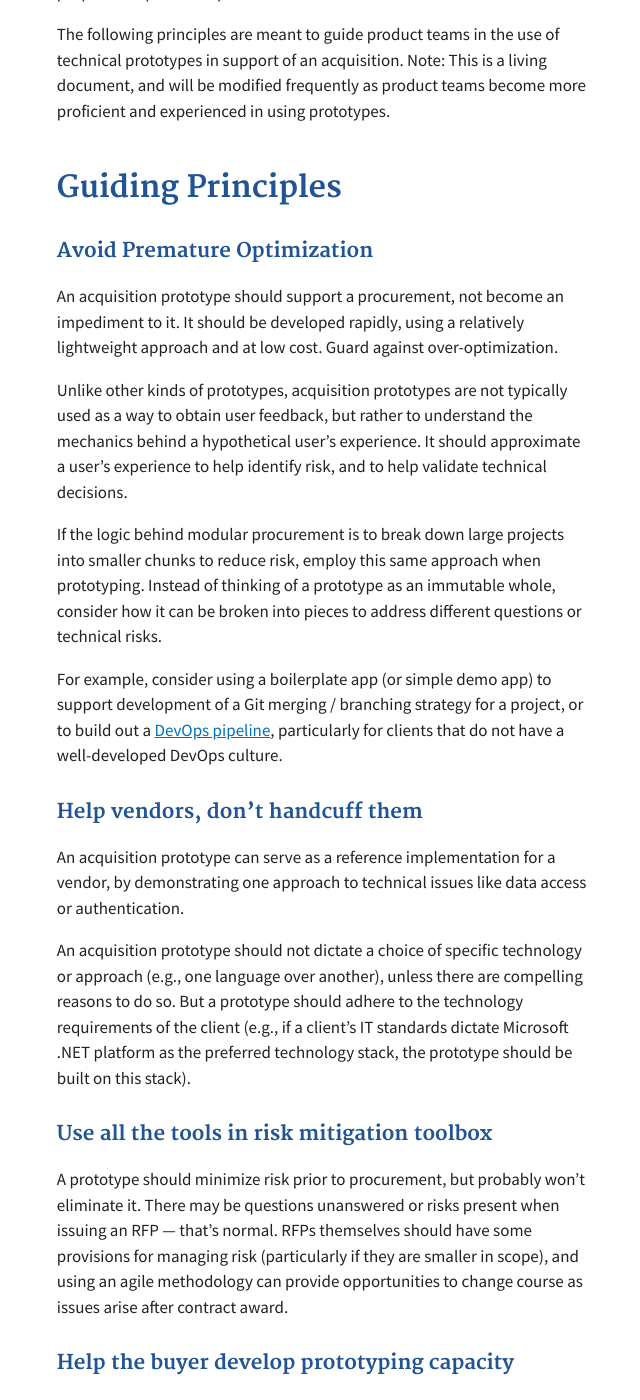
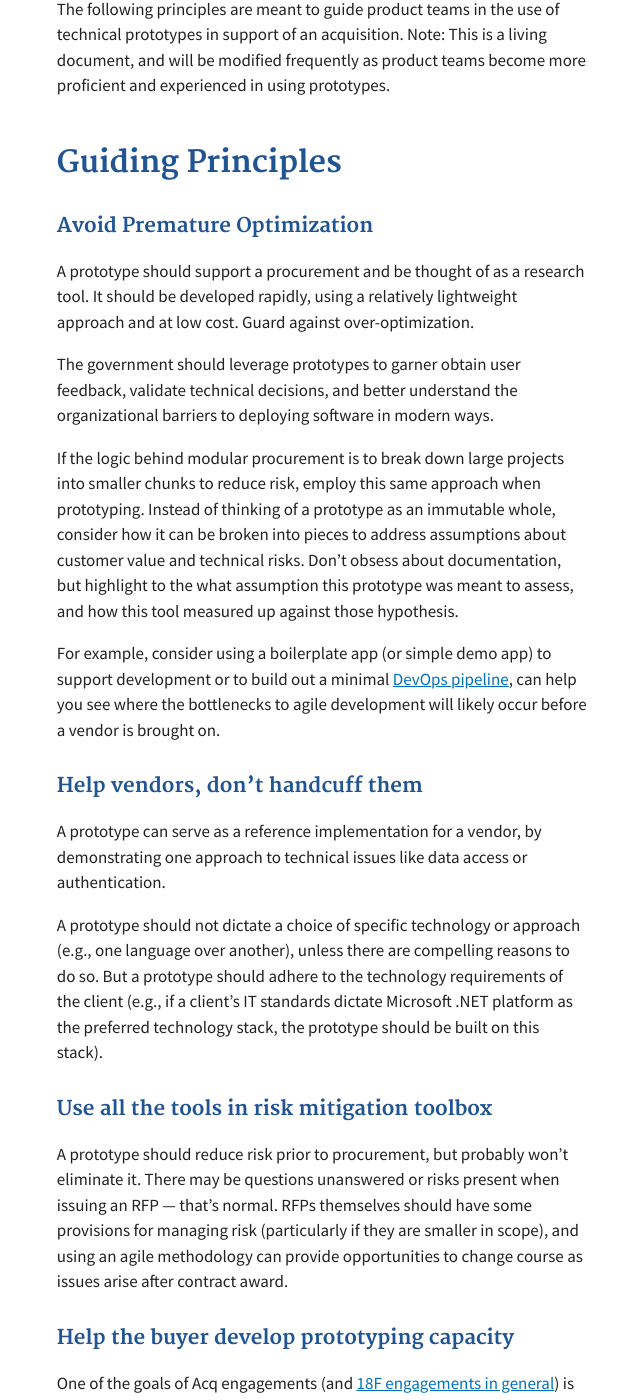
Before and after one commit to 18F/Modular-Contracting-And-Agile-Development, a Jekyll site: the page built from _strategies/prototyping.md, in a window 1280 px wide and 1400 px high, scrolled down 1293 px. Shown: the whole window, without its empty margins (344-984 px from the left). Built offline with Jekyll 4.4.1, drawn with Linux system fonts in a browser that asks for light colours; some of the changed text lies outside the part shown.

Commit message:
oss and prototyping

```diff
--- a/_strategies/prototyping.md
+++ b/_strategies/prototyping.md
@@ -8,13 +8,13 @@ image: /assets/img/strategy-images/prototype.jpg
 image-credit: https://www.flickr.com/photos/baldiri/
 ---
 
-## Principles of Acquisition Prototyping
+## Principles of Prototyping for Acquisiton
 
-Acquisition prototypes can be used to “de-risk” technology acquisitions where there are unknowns, or unvalidated technology choices. Prototypes are one tool available to governments that are working towards a procurement, and can be used to mitigate risk and reduce ambiguity. They can help to reduce risk in complex IT procurements, especially when coupled with the adoption of agile practices and procurements that are smaller and more modular.
+Software prototypes are one tool available to governments to “de-risk” software acquisitions where there are substainial unknowns, or unvalidated technology choices, by providing out or invalidating a concept. They can help to reduce risk in complex IT procurements, especially when coupled with the adoption of agile practices and procurements that are smaller and more modular.
 
 ## Overview
 
-Technical prototypes serve many useful purposes, but they can be particularly useful to support an acquisition. An acquisition prototype can help uncover hidden risks and validate core technical assumptions. It can help buyers better understand what they are asking a vendor for, and help them to craft a more meaningful scope of work for an acquisition. It can also serve as a reference implementation for prospective vendors, complementing procurement documents with a working example of what a buyer needs.
+Technical prototypes serve many useful purposes, but they can be particularly useful to support an acquisition. An prototype before a larger acquisition can help uncover hidden risks and validate core technical assumptions. It can help buyers better understand what they are asking a vendor for, and help them to craft a more meaningful scope of work for an acquisition. It can also serve as a reference implementation for prospective vendors, complementing procurement documents with a working example of what a buyer needs.
 
 Rather than having a vendor raise questions during a contract's period of performance, prototyping allows the buying agency to anticipate hurdles, so that those can be shared with potential vendors in procurement documents. Knowing the constraints and issues before putting together a proposal helps to set up vendors for success.
 
@@ -24,27 +24,25 @@ The following principles are meant to guide product teams in the use of technica
 
 ### Avoid Premature Optimization
 
-An acquisition prototype should support a procurement, not become an impediment to it. It should be developed rapidly, using a relatively lightweight approach and at low cost. Guard against over-optimization.
+A prototype should support a procurement and be thought of as a research tool. It should be developed rapidly, using a relatively lightweight approach and at low cost. Guard against over-optimization.
 
-Unlike other kinds of prototypes, acquisition prototypes are not typically used as a way to obtain user feedback, but rather to understand the mechanics behind a hypothetical user's experience. It should approximate a user’s experience to help identify risk, and to help validate technical decisions.
+The government should leverage prototypes to garner obtain user feedback, validate technical decisions, and better understand the organizational barriers to deploying software in modern ways.
 
-If the logic behind modular procurement is to break down large projects into smaller chunks to reduce risk, employ this same approach when prototyping. Instead of thinking of a prototype as an immutable whole, consider how it can be broken into pieces to address different questions or technical risks.
+If the logic behind modular procurement is to break down large projects into smaller chunks to reduce risk, employ this same approach when prototyping. Instead of thinking of a prototype as an immutable whole, consider how it can be broken into pieces to address assumptions about customer value and technical risks. Don't obsess about documentation, but highlight to the  what assumption this prototype was meant to assess, and how this tool measured up against those hypothesis.
 
-For example, consider using a boilerplate app (or simple demo app) to support development of a Git merging / branching strategy for a project, or to build out a [DevOps pipeline](/devops), particularly for clients that do not have a well-developed DevOps culture.
+For example, consider using a boilerplate app (or simple demo app) to support development or to build out a minimal [DevOps pipeline](/devops), can help you see where the bottlenecks to agile development will likely occur before a vendor is brought on.
 
 ### Help vendors, don’t handcuff them
 
-An acquisition prototype can serve as a reference implementation for a vendor, by demonstrating one approach to technical issues like data access or authentication.
+A prototype can serve as a reference implementation for a vendor, by demonstrating one approach to technical issues like data access or authentication.
 
-An acquisition prototype should not dictate a choice of specific technology or approach (e.g., one language over another), unless there are compelling reasons to do so. But a prototype should adhere to the technology requirements of the client (e.g., if a client’s IT standards dictate Microsoft .NET platform as the preferred technology stack, the prototype should be built on this stack).
+A prototype should not dictate a choice of specific technology or approach (e.g., one language over another), unless there are compelling reasons to do so. But a prototype should adhere to the technology requirements of the client (e.g., if a client’s IT standards dictate Microsoft .NET platform as the preferred technology stack, the prototype should be built on this stack).
 
 ### Use all the tools in risk mitigation toolbox
 
-A prototype should minimize risk prior to procurement, but probably won’t eliminate it. There may be questions unanswered or risks present when issuing an RFP — that’s normal. RFPs themselves should have some provisions for managing risk (particularly if they are smaller in scope), and using an agile methodology can provide opportunities to change course as issues arise after contract award.
+A prototype should reduce risk prior to procurement, but probably won’t eliminate it. There may be questions unanswered or risks present when issuing an RFP — that’s normal. RFPs themselves should have some provisions for managing risk (particularly if they are smaller in scope), and using an agile methodology can provide opportunities to change course as issues arise after contract award.
 
 ### Help the buyer develop prototyping capacity
-
-Be sure to assess the capability of the client to continue prototype work after the engagement is over. If you’re not helping the buyer develop their own capacity for using prototypes, you’re probably doing it wrong.
 
 One of the goals of Acq engagements (and [18F engagements in general](https://partnership-playbook.18f.gov/7-transfer-projects-back/)) is to impart strategies and techniques to our clients that will allow them to practice modular procurement on their own going forward, and on other projects. We should intentionally include client staff in prototype work so they have an ownership stake in the process and familiarity with how to use prototyping to support future procurements.
 
```
Also changed, not shown: _strategies/open-source.md (+1 -1 lines).
